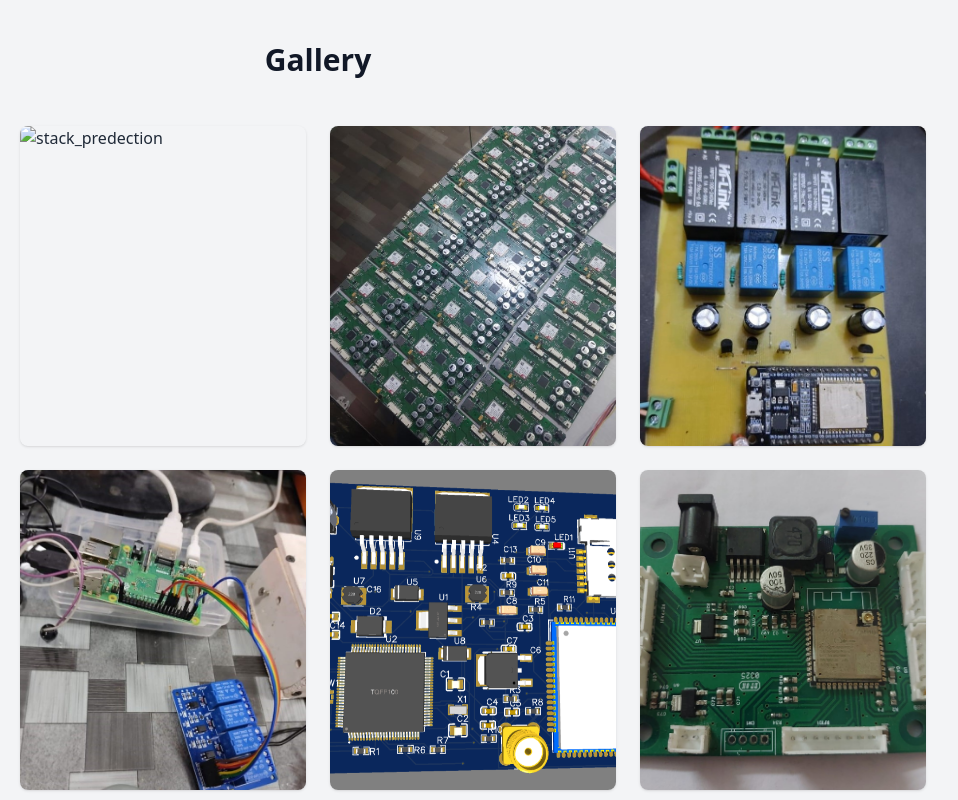
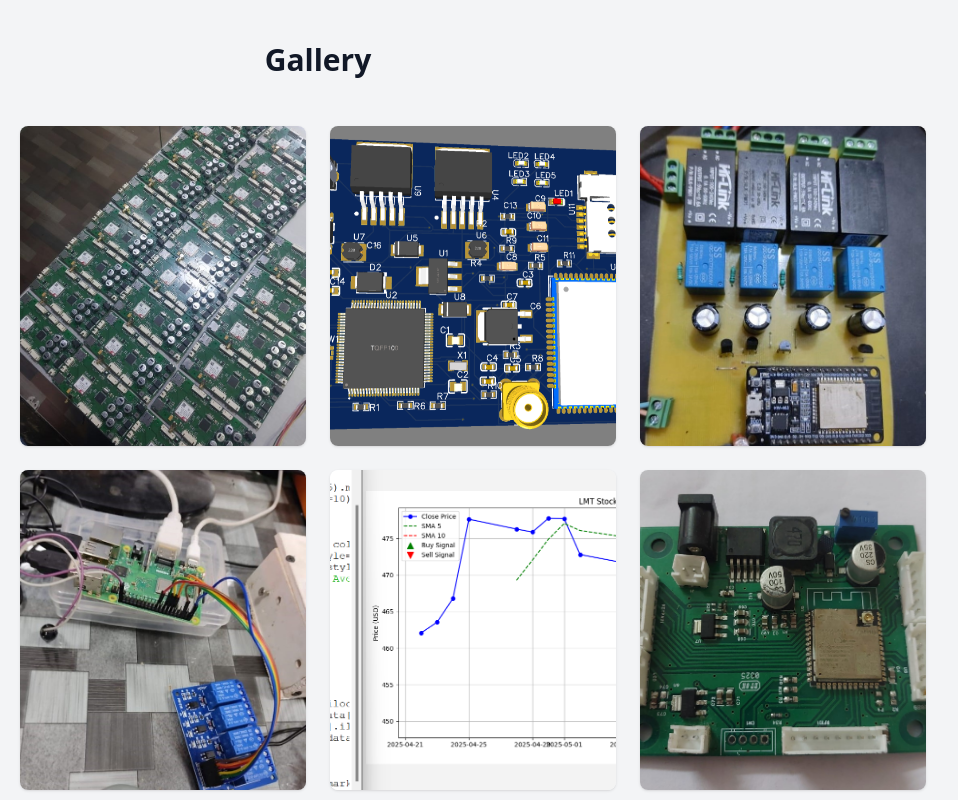
Before and after one commit to nareshpuppala246/-portfolio_me, a plain HTML site: page index.html in a window 1280 px wide. Shown: the part 4080-4880 px from the top of the page, 322-1280 px from the left. Drawn offline with nearby package versions, Linux system fonts and the light colour scheme.

Commit message:
Update index.html

```diff
--- a/index.html
+++ b/index.html
@@ -550,12 +550,14 @@ Designed a prepaid GSM payphone system for remote areas. Users authenticate with
         <img src="static/images/rtos.png" alt="RTOS" class="w-full h-80 object-cover hover:scale-105 transform transition duration-300 cursor-pointer"onclick="openLightbox(this.src)" />
       </div>
 
-      <div class="overflow-hidden rounded-lg shadow hover:shadow-lg transition" data-aos="zoom-in" data-aos-delay="50">
-        <img src="static/images/stackp.png" alt="stack_predection" class="w-full h-80 object-cover hover:scale-105 transform transition duration-300 cursor-pointer"onclick="openLightbox(this.src)" />
-      </div>
+
 
       <div class="overflow-hidden rounded-lg shadow hover:shadow-lg transition" data-aos="zoom-in" data-aos-delay="100">
         <img src="static/images/pcbboard.jpeg" alt="PCB Board" class="w-full h-80 object-cover hover:scale-105 transform transition duration-300 cursor-pointer"onclick="openLightbox(this.src)" />
+      </div>
+
+        <div class="overflow-hidden rounded-lg shadow hover:shadow-lg transition" data-aos="zoom-in" data-aos-delay="100">
+        <img src="static/images/Pcb_gsm.png" alt="PCB_ckt" class="w-full h-80 object-cover hover:scale-105 transform transition duration-300 cursor-pointer"onclick="openLightbox(this.src)" />
       </div>
 
       <div class="overflow-hidden rounded-lg shadow hover:shadow-lg transition" data-aos="zoom-in" data-aos-delay="150">
@@ -570,9 +572,11 @@ Designed a prepaid GSM payphone system for remote areas. Users authenticate with
         <img src="static/images/automation_raspi.jpeg" alt="Raspberry Pi Automation" class="w-full h-80 object-cover hover:scale-105 transform transition duration-300 cursor-pointer"onclick="openLightbox(this.src)" />
       </div>
 
-      <div class="overflow-hidden rounded-lg shadow hover:shadow-lg transition" data-aos="zoom-in" data-aos-delay="100">
-        <img src="static/images/Pcb_gsm.png" alt="PCB_ckt" class="w-full h-80 object-cover hover:scale-105 transform transition duration-300 cursor-pointer"onclick="openLightbox(this.src)" />
+            <div class="overflow-hidden rounded-lg shadow hover:shadow-lg transition" data-aos="zoom-in" data-aos-delay="50">
+        <img src="static/images/stackpredection.png" alt="stack_predection" class="w-full h-80 object-cover hover:scale-105 transform transition duration-300 cursor-pointer"onclick="openLightbox(this.src)" />
       </div>
+
+
 
       <div class="overflow-hidden rounded-lg shadow hover:shadow-lg transition" data-aos="zoom-in" data-aos-delay="150">
         <img src="static/images/gsm.jpeg" alt="AI Controller Board" class="w-full h-80 object-cover hover:scale-105 transform transition duration-300 cursor-pointer"onclick="openLightbox(this.src)" />
```
